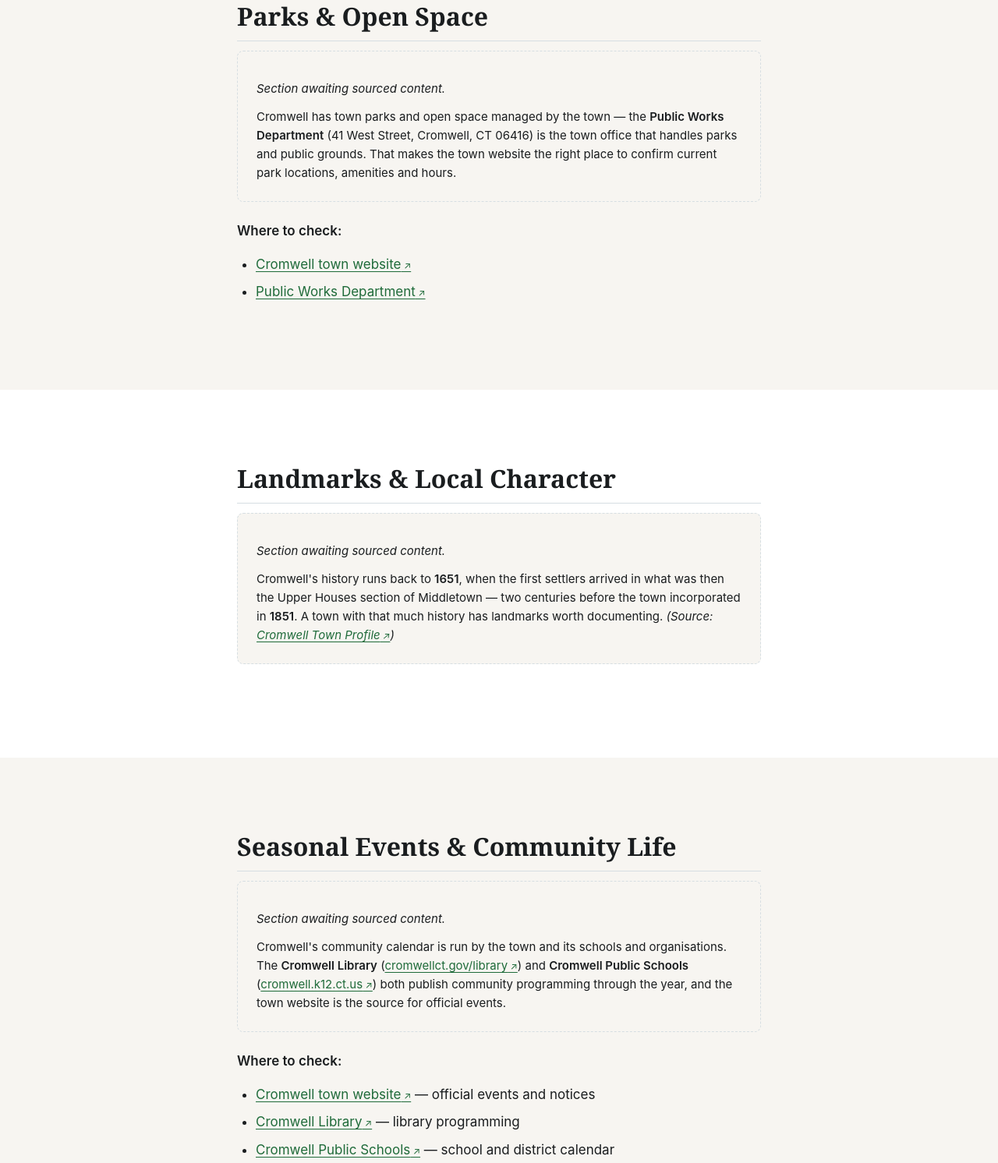
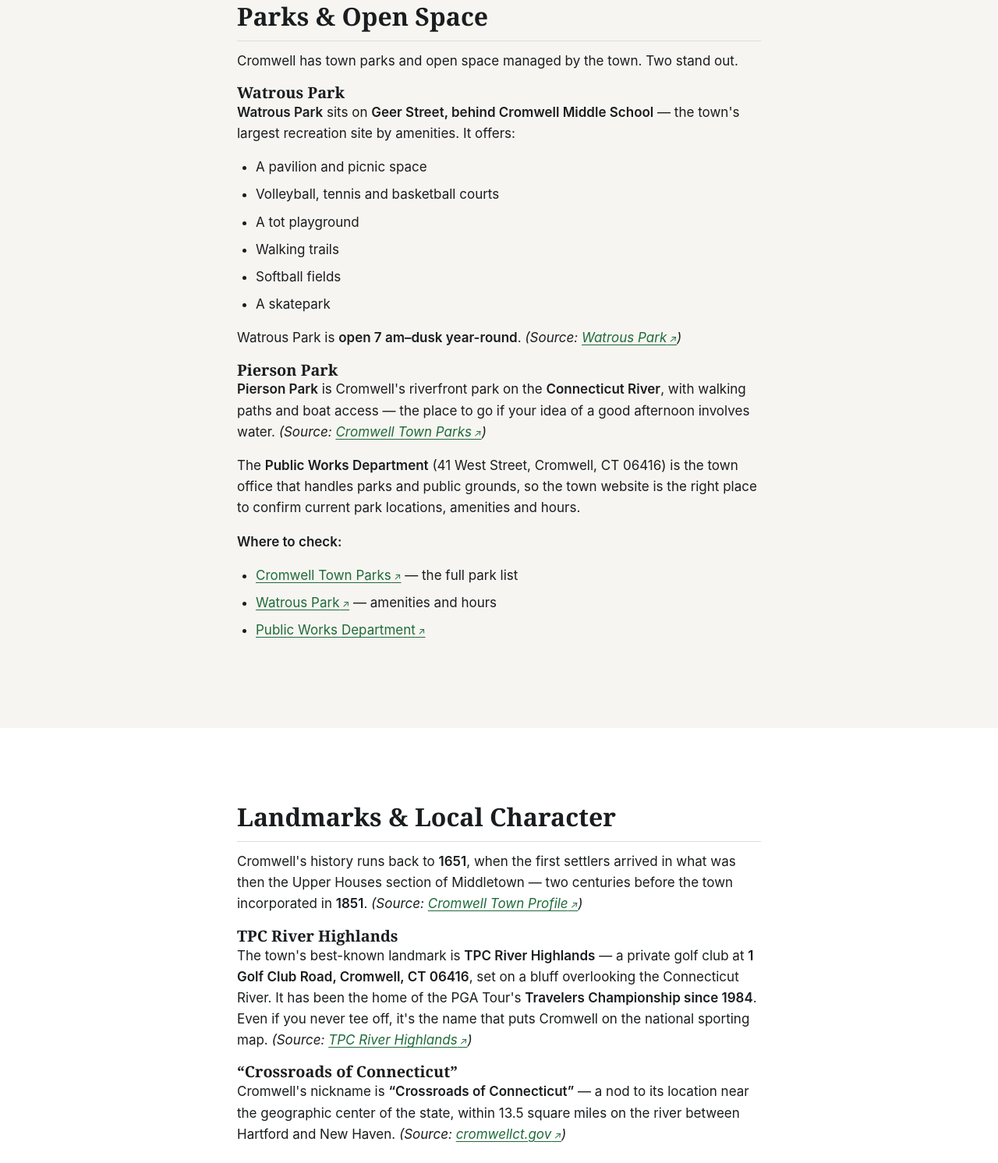
Before and after one commit to SpringTeasers/cromwell-community, a plain HTML site: page things-to-do.html in a window 1280 px wide. Shown: the part 1022-2514 px from the top of the page at 78% size. Drawn offline with Linux system fonts and the light colour scheme.

Commit message:
Rebuild things-to-do: add Watrous Park, Pierson Park, TPC River Highlands, Travelers Championship; remove placeholders

```diff
--- a/things-to-do.html
+++ b/things-to-do.html
@@ -158,14 +158,29 @@
     <div class="wrap prose">
       <h2 id="parks-h2">Parks &amp; Open Space</h2>
 
-      <div class="section--awaiting">
-        <p class="awaiting-line">Section awaiting sourced content.</p>
-        <p>Cromwell has town parks and open space managed by the town &mdash; the <strong>Public Works Department</strong> (41 West Street, Cromwell, CT 06416) is the town office that handles parks and public grounds. That makes the town website the right place to confirm current park locations, amenities and hours.</p>
-      </div>
+      <p>Cromwell has town parks and open space managed by the town. Two stand out.</p>
+
+      <h3>Watrous Park</h3>
+      <p><strong>Watrous Park</strong> sits on <strong>Geer Street, behind Cromwell Middle School</strong> &mdash; the town's largest recreation site by amenities. It offers:</p>
+      <ul>
+        <li>A pavilion and picnic space</li>
+        <li>Volleyball, tennis and basketball courts</li>
+        <li>A tot playground</li>
+        <li>Walking trails</li>
+        <li>Softball fields</li>
+        <li>A skatepark</li>
+      </ul>
+      <p>Watrous Park is <strong>open 7 am&ndash;dusk year-round</strong>. <em>(Source: <a class="link-external" href="https://www.cromwellct.gov/358/Watrous-Park" target="_blank" rel="noopener">Watrous Park<span class="link-external__glyph" aria-hidden="true"> &#8599;</span><span class="sr-only">(opens in a new tab)</span></a>)</em></p>
+
+      <h3>Pierson Park</h3>
+      <p><strong>Pierson Park</strong> is Cromwell's riverfront park on the <strong>Connecticut River</strong>, with walking paths and boat access &mdash; the place to go if your idea of a good afternoon involves water. <em>(Source: <a class="link-external" href="https://www.cromwellct.gov/344/Town-Parks" target="_blank" rel="noopener">Cromwell Town Parks<span class="link-external__glyph" aria-hidden="true"> &#8599;</span><span class="sr-only">(opens in a new tab)</span></a>)</em></p>
+
+      <p>The <strong>Public Works Department</strong> (41 West Street, Cromwell, CT 06416) is the town office that handles parks and public grounds, so the town website is the right place to confirm current park locations, amenities and hours.</p>
 
       <p><strong>Where to check:</strong></p>
       <ul>
-        <li><a class="link-external" href="https://www.cromwellct.gov/" target="_blank" rel="noopener">Cromwell town website<span class="link-external__glyph" aria-hidden="true"> &#8599;</span><span class="sr-only">(opens in a new tab)</span></a></li>
+        <li><a class="link-external" href="https://www.cromwellct.gov/344/Town-Parks" target="_blank" rel="noopener">Cromwell Town Parks<span class="link-external__glyph" aria-hidden="true"> &#8599;</span><span class="sr-only">(opens in a new tab)</span></a> &mdash; the full park list</li>
+        <li><a class="link-external" href="https://www.cromwellct.gov/358/Watrous-Park" target="_blank" rel="noopener">Watrous Park<span class="link-external__glyph" aria-hidden="true"> &#8599;</span><span class="sr-only">(opens in a new tab)</span></a> &mdash; amenities and hours</li>
         <li><a class="link-external" href="https://www.cromwellct.com/public-works" target="_blank" rel="noopener">Public Works Department<span class="link-external__glyph" aria-hidden="true"> &#8599;</span><span class="sr-only">(opens in a new tab)</span></a></li>
       </ul>
     </div>
@@ -176,10 +191,13 @@
     <div class="wrap prose">
       <h2 id="landmarks-h2">Landmarks &amp; Local Character</h2>
 
-      <div class="section--awaiting">
-        <p class="awaiting-line">Section awaiting sourced content.</p>
-        <p>Cromwell's history runs back to <strong>1651</strong>, when the first settlers arrived in what was then the Upper Houses section of Middletown &mdash; two centuries before the town incorporated in <strong>1851</strong>. A town with that much history has landmarks worth documenting. <em>(Source: <a class="link-external" href="https://www.cromwellct.gov/164/Town-Profile" target="_blank" rel="noopener">Cromwell Town Profile<span class="link-external__glyph" aria-hidden="true"> &#8599;</span><span class="sr-only">(opens in a new tab)</span></a>)</em></p>
-      </div>
+      <p>Cromwell's history runs back to <strong>1651</strong>, when the first settlers arrived in what was then the Upper Houses section of Middletown &mdash; two centuries before the town incorporated in <strong>1851</strong>. <em>(Source: <a class="link-external" href="https://www.cromwellct.gov/164/Town-Profile" target="_blank" rel="noopener">Cromwell Town Profile<span class="link-external__glyph" aria-hidden="true"> &#8599;</span><span class="sr-only">(opens in a new tab)</span></a>)</em></p>
+
+      <h3>TPC River Highlands</h3>
+      <p>The town's best-known landmark is <strong>TPC River Highlands</strong> &mdash; a private golf club at <strong>1 Golf Club Road, Cromwell, CT 06416</strong>, set on a bluff overlooking the Connecticut River. It has been the home of the PGA Tour's <strong>Travelers Championship since 1984</strong>. Even if you never tee off, it's the name that puts Cromwell on the national sporting map. <em>(Source: <a class="link-external" href="https://tpc.com/riverhighlands/" target="_blank" rel="noopener">TPC River Highlands<span class="link-external__glyph" aria-hidden="true"> &#8599;</span><span class="sr-only">(opens in a new tab)</span></a>)</em></p>
+
+      <h3>&ldquo;Crossroads of Connecticut&rdquo;</h3>
+      <p>Cromwell's nickname is <strong>&ldquo;Crossroads of Connecticut&rdquo;</strong> &mdash; a nod to its location near the geographic center of the state, within 13.5 square miles on the river between Hartford and New Haven. <em>(Source: <a class="link-external" href="https://www.cromwellct.gov/" target="_blank" rel="noopener">cromwellct.gov<span class="link-external__glyph" aria-hidden="true"> &#8599;</span><span class="sr-only">(opens in a new tab)</span></a>)</em></p>
     </div>
   </section>
 
@@ -188,13 +206,14 @@
     <div class="wrap prose">
       <h2 id="events-h2">Seasonal Events &amp; Community Life</h2>
 
-      <div class="section--awaiting">
-        <p class="awaiting-line">Section awaiting sourced content.</p>
-        <p>Cromwell's community calendar is run by the town and its schools and organisations. The <strong>Cromwell Library</strong> (<a class="link-external" href="https://www.cromwellct.gov/library" target="_blank" rel="noopener">cromwellct.gov/library<span class="link-external__glyph" aria-hidden="true"> &#8599;</span><span class="sr-only">(opens in a new tab)</span></a>) and <strong>Cromwell Public Schools</strong> (<a class="link-external" href="https://www.cromwell.k12.ct.us/" target="_blank" rel="noopener">cromwell.k12.ct.us<span class="link-external__glyph" aria-hidden="true"> &#8599;</span><span class="sr-only">(opens in a new tab)</span></a>) both publish community programming through the year, and the town website is the source for official events.</p>
-      </div>
+      <h3>The Travelers Championship</h3>
+      <p>The town's signature annual event is the <strong>Travelers Championship</strong>, the PGA Tour golf tournament held each <strong>June at TPC River Highlands</strong>. For one week a year, Cromwell becomes a national stage, and the tournament is the biggest date on the local calendar. <em>(Source: <a class="link-external" href="https://travelerschampionship.com/" target="_blank" rel="noopener">Travelers Championship<span class="link-external__glyph" aria-hidden="true"> &#8599;</span><span class="sr-only">(opens in a new tab)</span></a>)</em></p>
+
+      <p>Beyond that headline week, Cromwell's community calendar is run by the town and its schools and organisations. The <strong>Cromwell Library</strong> (<a class="link-external" href="https://www.cromwellct.gov/library" target="_blank" rel="noopener">cromwellct.gov/library<span class="link-external__glyph" aria-hidden="true"> &#8599;</span><span class="sr-only">(opens in a new tab)</span></a>) and <strong>Cromwell Public Schools</strong> (<a class="link-external" href="https://www.cromwell.k12.ct.us/" target="_blank" rel="noopener">cromwell.k12.ct.us<span class="link-external__glyph" aria-hidden="true"> &#8599;</span><span class="sr-only">(opens in a new tab)</span></a>) both publish community programming through the year, and the town website is the source for official events.</p>
 
       <p><strong>Where to check:</strong></p>
       <ul>
+        <li><a class="link-external" href="https://travelerschampionship.com/" target="_blank" rel="noopener">Travelers Championship<span class="link-external__glyph" aria-hidden="true"> &#8599;</span><span class="sr-only">(opens in a new tab)</span></a> &mdash; the June tournament</li>
         <li><a class="link-external" href="https://www.cromwellct.gov/" target="_blank" rel="noopener">Cromwell town website<span class="link-external__glyph" aria-hidden="true"> &#8599;</span><span class="sr-only">(opens in a new tab)</span></a> &mdash; official events and notices</li>
         <li><a class="link-external" href="https://www.cromwellct.gov/library" target="_blank" rel="noopener">Cromwell Library<span class="link-external__glyph" aria-hidden="true"> &#8599;</span><span class="sr-only">(opens in a new tab)</span></a> &mdash; library programming</li>
         <li><a class="link-external" href="https://www.cromwell.k12.ct.us/" target="_blank" rel="noopener">Cromwell Public Schools<span class="link-external__glyph" aria-hidden="true"> &#8599;</span><span class="sr-only">(opens in a new tab)</span></a> &mdash; school and district calendar</li>
@@ -219,7 +238,8 @@
           <li><strong>Getting oriented:</strong> <a class="link-internal" href="about-cromwell.html">About Cromwell <span class="link-internal__glyph" aria-hidden="true">&#8594;</span></a> &mdash; history, facts and how the town is laid out.</li>
           <li><strong>Where to eat and shop:</strong> <a class="link-internal" href="local-businesses.html">Local Businesses <span class="link-internal__glyph" aria-hidden="true">&#8594;</span></a> &mdash; real Cromwell businesses with verified addresses.</li>
           <li><strong>Practical details:</strong> <a class="link-internal" href="town-services.html">Town Services &amp; Links <span class="link-internal__glyph" aria-hidden="true">&#8594;</span></a> &mdash; town offices, the library, schools and utilities.</li>
-          <li><strong>Before you go:</strong> <a class="link-internal" href="contact.html">Contact <span class="link-internal__glyph" aria-hidden="true">&#8594;</span></a> &mdash; Town Hall, 41 West Street, Cromwell, CT 06416.</li>
+          <li><strong>Getting around:</strong> <a class="link-internal" href="town-services.html">Town Services &amp; Links <span class="link-internal__glyph" aria-hidden="true">&#8594;</span></a> &mdash; bus service for Cromwell and the Middlesex County corridor.</li>
+          <li><strong>Before you go:</strong> <a class="link-internal" href="contact.html">Contact <span class="link-internal__glyph" aria-hidden="true">&#8594;</span></a> &mdash; Town Hall, 41 West Street, Cromwell, CT 06416, (860) 632-3410.</li>
         </ul>
       </div>
     </div>
```
